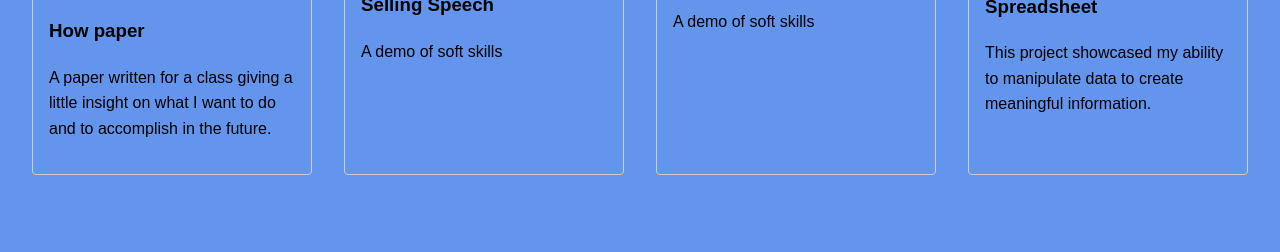
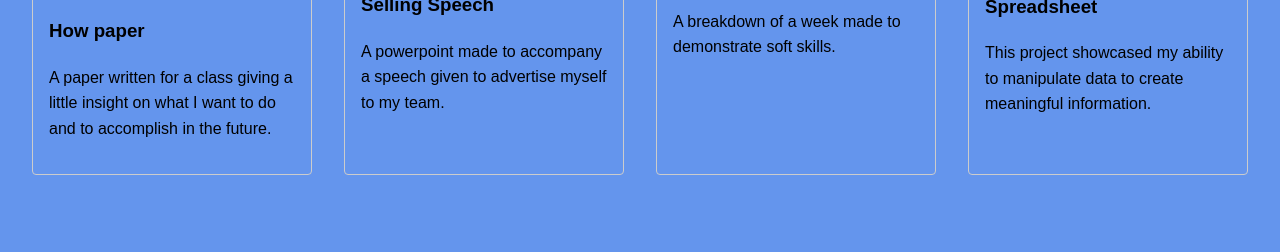
Before and after one commit to snake0517/portfolio, a plain HTML site: page index.html in a window 1280 px wide. Shown: the part 2305-2557 px from the top of the page. Drawn offline with Linux system fonts and the light colour scheme.

Commit message:
update to captions

```diff
--- a/index.html
+++ b/index.html
@@ -101,12 +101,12 @@
          <div class="project-card">
           <a href="https://docs.google.com/presentation/d/1XdFy1Oz_JMedJRnoqqfRNpae7gRjn3EFUCA1TiAjekE/edit?usp=drive_link"><img src="portfolio/img/Selling.png" alt="Selling Speech"></a>
            <h3>Selling Speech</h3>
-           <p>A demo of soft skills</p>
+           <p>A powerpoint made to accompany a speech given to advertise myself to my team.</p>
          </div>
          <div class="project-card">
           <a href="https://docs.google.com/spreadsheets/d/1q6feINT2WFRuU5Yjdmtn7XyUmON0IdKsrYi1KLjOXEw/edit?usp=drive_link"><img src="portfolio/img/Sucsessweek.png" alt="Week Schedule"></a>
            <h3>Weekly Schedule</h3>
-           <p>A demo of soft skills</p>
+           <p>A breakdown of a week made to demonstrate soft skills.</p>
          </div>
         <div class="project-card">
          <a href="https://docs.google.com/spreadsheets/d/19tVI6OV0xiOtj7LQOUS2GECdHErGlYzoUUFbczNewXA/edit#gid=0"> <img src="portfolio/img/Spreadsheet.png" alt="Spreadsheet"></a>
```
